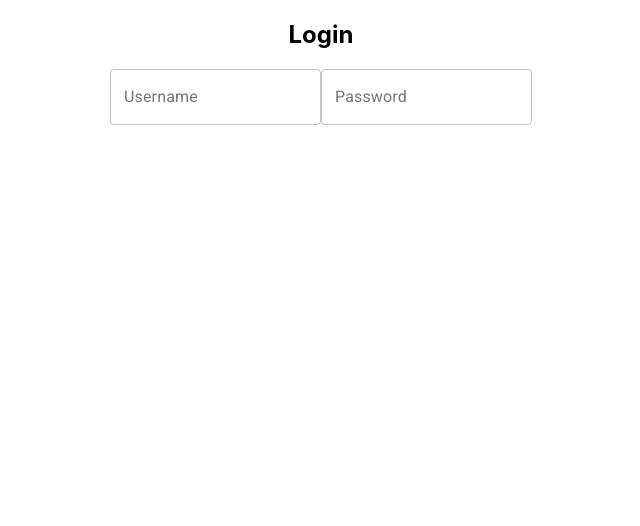
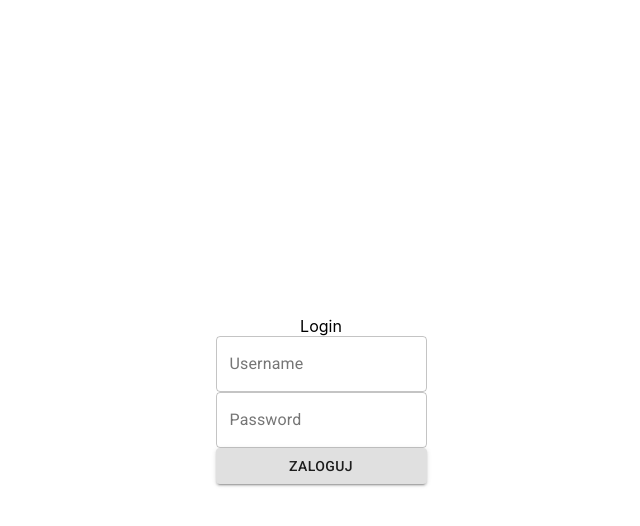
Before and after one commit to zetonteam/zeton_react, a React (Create React App) app: page / in a window 1280 px wide. Shown: the top 526 px of the page, without its empty margins (319-959 px from the left). Built offline with nearby package versions, Linux system fonts and the light colour scheme.

Commit message:
Add login functions

```diff
--- a/src/App.css
+++ b/src/App.css
@@ -41,4 +41,9 @@
 
 .login {
   z-index: 0;
+  display: flex;
+  width: 100%;
+  height: 100vh;
+  justify-content: center;
+  align-items: center;
 }
--- a/src/App.js
+++ b/src/App.js
@@ -2,6 +2,8 @@ import React, { useState } from 'react';
 import logo from './images/icons/LOGO.svg';
 import Login from './components/Login/Login';
 import './App.css';
+import Zeton from './components/Zeton';
+import { authorise, checkLog } from './auth'
 //import Footer from './components/Footer/Footer'
 
 function App() {
@@ -22,8 +24,9 @@ function App() {
           Witaj w aplikacji "Żeton"!
         </p>
       </aside>
-      <Login />
-      {/* <Footer /> */}
+      {console.log(checkLog)}
+      {checkLog === true ? <Zeton /> : <Login />}
+      {/* <Zeton /> */}
     </div>
   );
 }
--- /dev/null
+++ b/src/auth.js
@@ -0,0 +1,29 @@
+
+export const users = [{ username: 'zeton', userPassword: 'zeton' }]
+
+export const isBrowser = () => typeof window !== "undefined";
+
+const alertText = 'Błędny login lub hasło!';
+
+export const checkLog = (logValue, item) => {
+  let log = false;
+  if (item === 'user') { users.map(item => { item.username === logValue && (log = true) }) }
+  if (item === 'password') { users.map(item => { item.userPassword === logValue && (log = true) }) }
+  return log;
+}
+
+export const authorise = (user, password) => {
+  if (isBrowser() && (checkLog(user, 'user') === true && checkLog(password, 'password') === true)) { setToken(user); return true } else { return window.alert(alertText) }
+}
+
+const setToken = (user) => {
+  if (isBrowser()) {return window.localStorage.setItem("token", user)};
+}
+
+export const getUser = () => {
+  if (isBrowser()) {return window.localStorage.getItem("token")};
+}
+
+export const removeUser = () => {
+  if (isBrowser()) {return window.localStorage.removeItem("token")};
+}
--- a/src/components/Login/Login.js
+++ b/src/components/Login/Login.js
@@ -1,24 +1,35 @@
-import React from "react";
-import { FormControl, TextField } from '@material-ui/core';
+import React, { useState } from "react";
+import { FormControl, Button, TextField } from '@material-ui/core';
+import { authorise } from '../../auth'
 
 const Login = () => {
+
+  const [user, setUser] = useState('');
+  const [password, setPassword] = useState('');
+
   return (
     <section className="login">
-      <FormControl>
-        <h1>Login</h1>
-        <div>
+      <FormControl onSubmit={
+          e => {
+            e.preventDefault();
+            authorise(user, password);
+            // navigate('/admin')
+          }}>
+        <label>Login</label>
           <TextField
             id="outlined-basic"
             label="Username"
-            variant="outlined" />
+            variant="outlined"
+            onChange={e => setUser(e.target.value)}/>
           <TextField
             id="outlined-password-input"
             label="Password"
             type="password"
             autoComplete="current-password"
             variant="outlined"
+            onChange={e => setPassword(e.target.value)}
           />
-        </div>
+        <Button variant="contained">Zaloguj</Button>
       </FormControl>
     </section>
   )
--- /dev/null
+++ b/src/components/Zeton.js
@@ -0,0 +1,7 @@
+import React from 'react';
+
+const Zeton = () => {
+    return <h1>Zalogowałeś się! Jesteś super!</h1>
+}
+
+export default Zeton;
```
